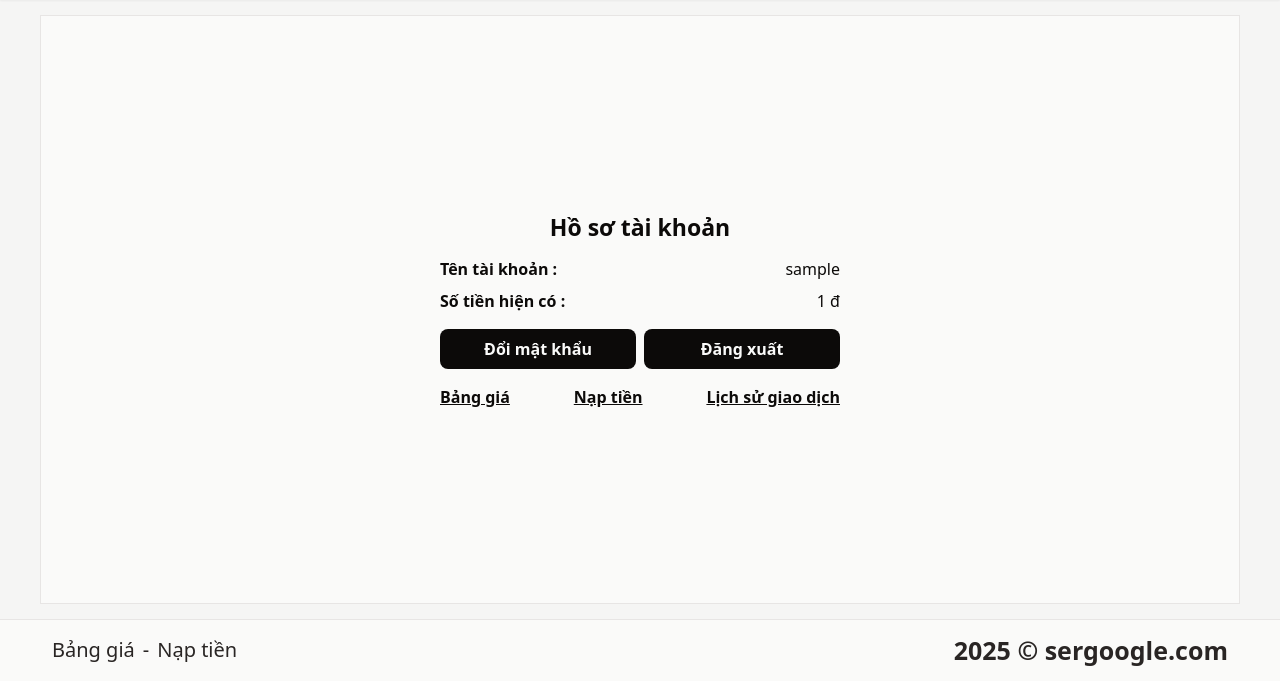
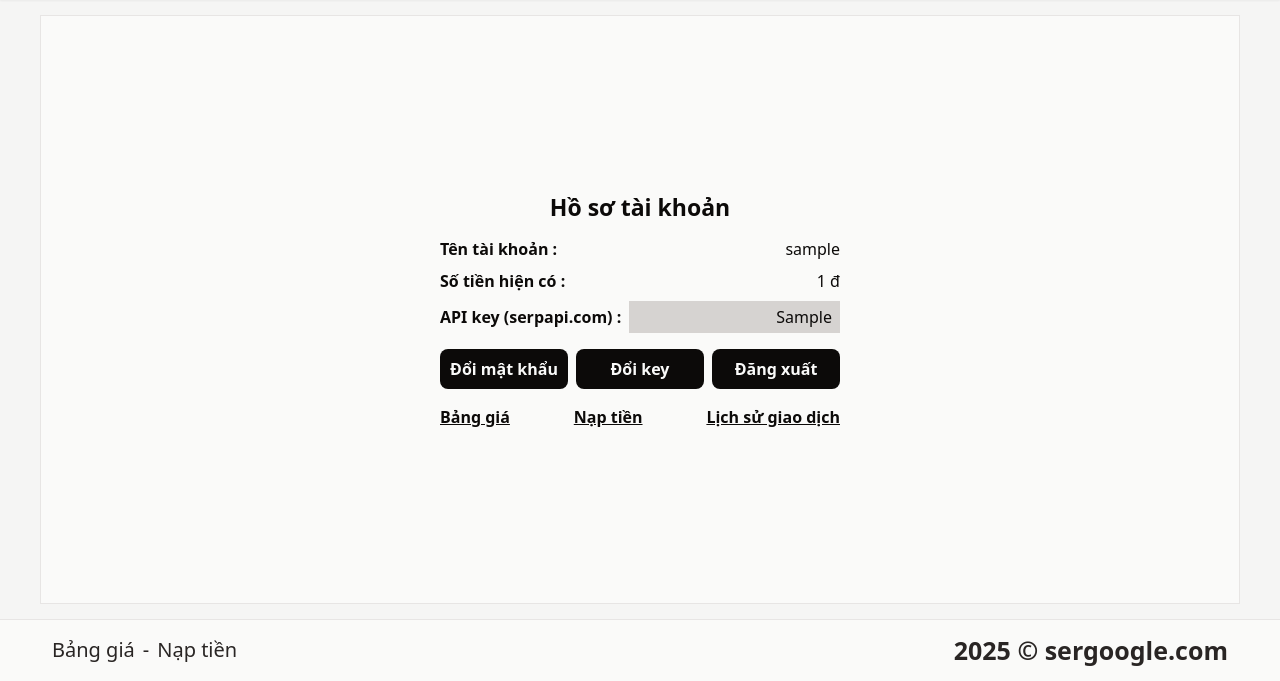
Before and after one commit to thaisung/Check_keyword_W, a Django app: page /profile-client in a window 1280 px wide. Shown: the part 119-800 px from the top of the page. Run offline with Django 5.2, Linux system fonts and the light colour scheme; a user stored in the database is signed in; tables that the repository leaves empty hold one stand-in row (values such as "Sample post"); one stand-in notice (Sample message) is shown; some libraries are stand-ins or nearby versions.

Commit message:
first commi0555550777000000000000000000000000t

```diff
--- a/sleeksoft/sleekweb/models.py
+++ b/sleeksoft/sleekweb/models.py
@@ -89,6 +89,15 @@ class Price_list(models.Model):
     Creation_time = models.DateTimeField('Thời gian tạo',auto_now_add=True)
     Update_time = models.DateTimeField('Thời gian cập nhật',auto_now=True)
 
+class API_key(models.Model):
+    class Meta:
+        ordering = ["id"]
+        verbose_name_plural = "API key"
+    Key = models.CharField('Key', max_length=200,blank=True, null=True)
+    Order = models.IntegerField('Thứ tự', max_length=50,blank=True, null=True)
+    Creation_time = models.DateTimeField('Thời gian tạo',auto_now_add=True)
+    Update_time = models.DateTimeField('Thời gian cập nhật',auto_now=True)
+
 
 # class Photo(models.Model):
 #     class Meta:
--- a/sleeksoft/sleekweb/templates/sleekweb/client/profile_client.html
+++ b/sleeksoft/sleekweb/templates/sleekweb/client/profile_client.html
@@ -21,8 +21,13 @@
                 <span class="font-bold">Số tiền hiện có :</span>
                 <span class="format_number">{{request.user.Money|default:'0'}} đ</span>
             </div>
+            <div class="flex items-center justify-between w-full gap-2">
+                <span class="font-bold whitespace-nowrap">API key (serpapi.com) :</span>
+                <span class="overflow-x-auto bg-stone-300 py-1 px-2 w-full text-right">{{obj_key.Key|default:''}}</span>
+            </div>
             <div class="flex items-center justify-center gap-2 mt-2">
                 <a class="open_form_change_password font-bold cursor-pointer flex items-center justify-center gap-1 bg-stone-950 text-stone-50 rounded-lg py-2 w-full" data-username="{{request.user.username}}">Đổi mật khẩu</a>
+                <a class="open_form_change_key font-bold cursor-pointer flex items-center justify-center gap-1 bg-stone-950 text-stone-50 rounded-lg py-2 w-full" data-username="{{request.user.username}}">Đổi key</a>
                 <a href="{% url 'logout_client' %}" class="font-bold cursor-pointer flex items-center justify-center gap-1 bg-stone-950 text-stone-50 rounded-lg py-2 w-full">Đăng xuất</a>
             </div>
             <div class="flex items-center justify-between w-full mt-2">
@@ -46,7 +51,21 @@
             <span class="close_form_change_password bg-stone-600 rounded-lg font-bold text-stone-50 px-3 p-2 cursor-pointer">Huỷ</span>
         </div>
     </form>
-    {% if messages %}
+</div>
+<div class="form_change_key fixed inset-0 flex justify-center items-center bg-stone-950 bg-opacity-30 px-[15px] lg:px-[0px]" style="display: none;">
+    <form action="{% url 'change_key_client' %}" method="post" class=" flex flex-col gap-3 items-center justify-center bg-stone-50 rounded-lg text-stone-950 w-[500px] p-[20px]">
+        <span class="labe_user font-bold">
+            Đổi key (serpapi.com)
+        </span>
+        {% csrf_token %}
+        <input placeholder="Nhập key mới" name="new_key" class="rounded-lg w-[300px] text-center" />
+        <div class="flex items-center gap-2">
+            <button class="bg-stone-950 rounded-lg font-bold text-stone-50 px-3 p-2">Đổi key</button>
+            <span class="close_form_change_key bg-stone-600 rounded-lg font-bold text-stone-50 px-3 p-2 cursor-pointer">Huỷ</span>
+        </div>
+    </form>
+</div>
+{% if messages %}
     <script>
         window.onload = function () {
             {% for message in messages %}
@@ -60,8 +79,7 @@
             {% endfor %}
         }
     </script>
-    {% endif %}
-</div>
+{% endif %}
 <script>
   $(document).ready(function () {
     // Mở form
@@ -78,6 +96,21 @@
     $('.close_form_change_password').on('click', function (e) {
       e.preventDefault(); // tránh việc submit nếu là <button> trong form
       $('.form_change_password').fadeOut();
+    });
+  });
+</script>
+<script>
+  $(document).ready(function () {
+    $('.open_form_change_key').on('click', function () {
+
+      // Gán nội dung vào .labe_user
+      $('.form_change_key').fadeIn();
+    });
+
+    // Đóng form
+    $('.close_form_change_key').on('click', function (e) {
+      e.preventDefault(); // tránh việc submit nếu là <button> trong form
+      $('.form_change_key').fadeOut();
     });
   });
 </script>
--- a/sleeksoft/sleekweb/urls.py
+++ b/sleeksoft/sleekweb/urls.py
@@ -80,6 +80,7 @@ urlpatterns = [
     path('account/register', register_client,name='register_client'),
     path('account/logout', logout_client,name='logout_client'),
     path('account/change-password', change_password_client,name='change_password_client'),
+    path('account/change-key', change_key_client,name='change_key_client'),
 
     path('account/user-change-password', user_change_password_client,name='user_change_password_client'),
     path('account/user-deposit-money', user_deposit_money_client,name='user_deposit_money_client'),
--- a/sleeksoft/sleekweb/views/client/profile_client.py
+++ b/sleeksoft/sleekweb/views/client/profile_client.py
@@ -75,5 +75,9 @@ def profile_client(request):
         context = {}
         lc = request.COOKIES.get('language') or 'en'
         context['domain'] = settings.DOMAIN
+        try:
+            context['obj_key'] = API_key.objects.get(Order=1)
+        except:
+            context['obj_key'] = API_key.objects.create(Order=1)
         print('context:',context)
         return render(request, 'sleekweb/client/profile_client.html', context, status=200)
--- a/sleeksoft/static/styles.css
+++ b/sleeksoft/static/styles.css
@@ -1312,6 +1280,10 @@ select {
 
 .text-center {
   text-align: center;
+}
+
+.text-right {
+  text-align: right;
 }
 
 .font-serif {
--- a/sleeksoft/theme/static/css/dist/styles.css
+++ b/sleeksoft/theme/static/css/dist/styles.css
@@ -1214,6 +1214,10 @@ select {
   padding: 30px;
 }
 
+.p-1 {
+  padding: 0.25rem;
+}
+
 .px-2 {
   padding-left: 0.5rem;
   padding-right: 0.5rem;
@@ -1276,6 +1280,10 @@ select {
 
 .text-center {
   text-align: center;
+}
+
+.text-right {
+  text-align: right;
 }
 
 .font-serif {
```
Also changed, not shown: other parts of sleeksoft/static/styles.css (+12 -44 lines), sleeksoft/sleekweb/views/client/home_client.py (+10 -1 lines), sleeksoft/sleekweb/views/client/login_client.py (+13 -0 lines), sleeksoft/sleekweb/migrations/0028_api_key_alter_keyword_count_keyword.py (added).
